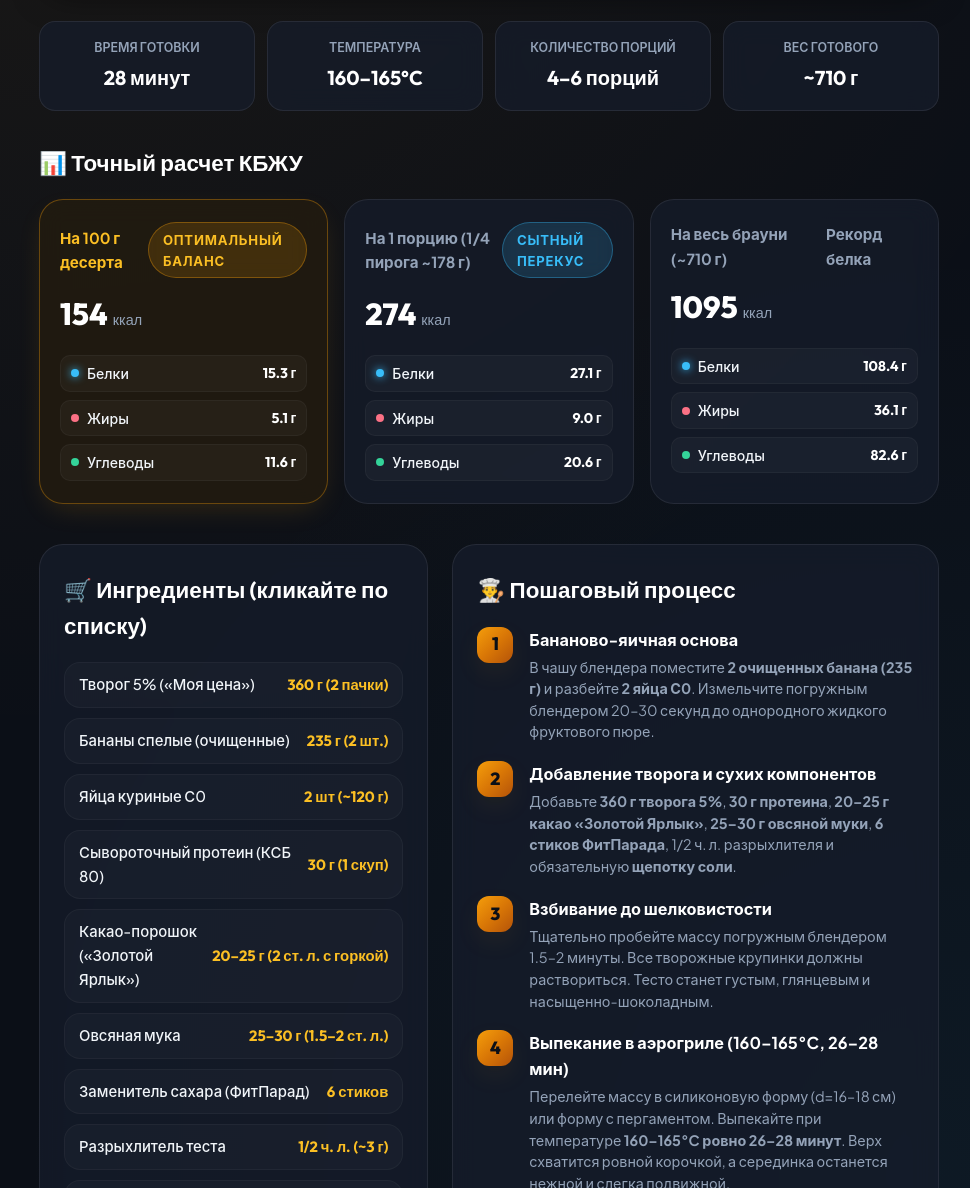
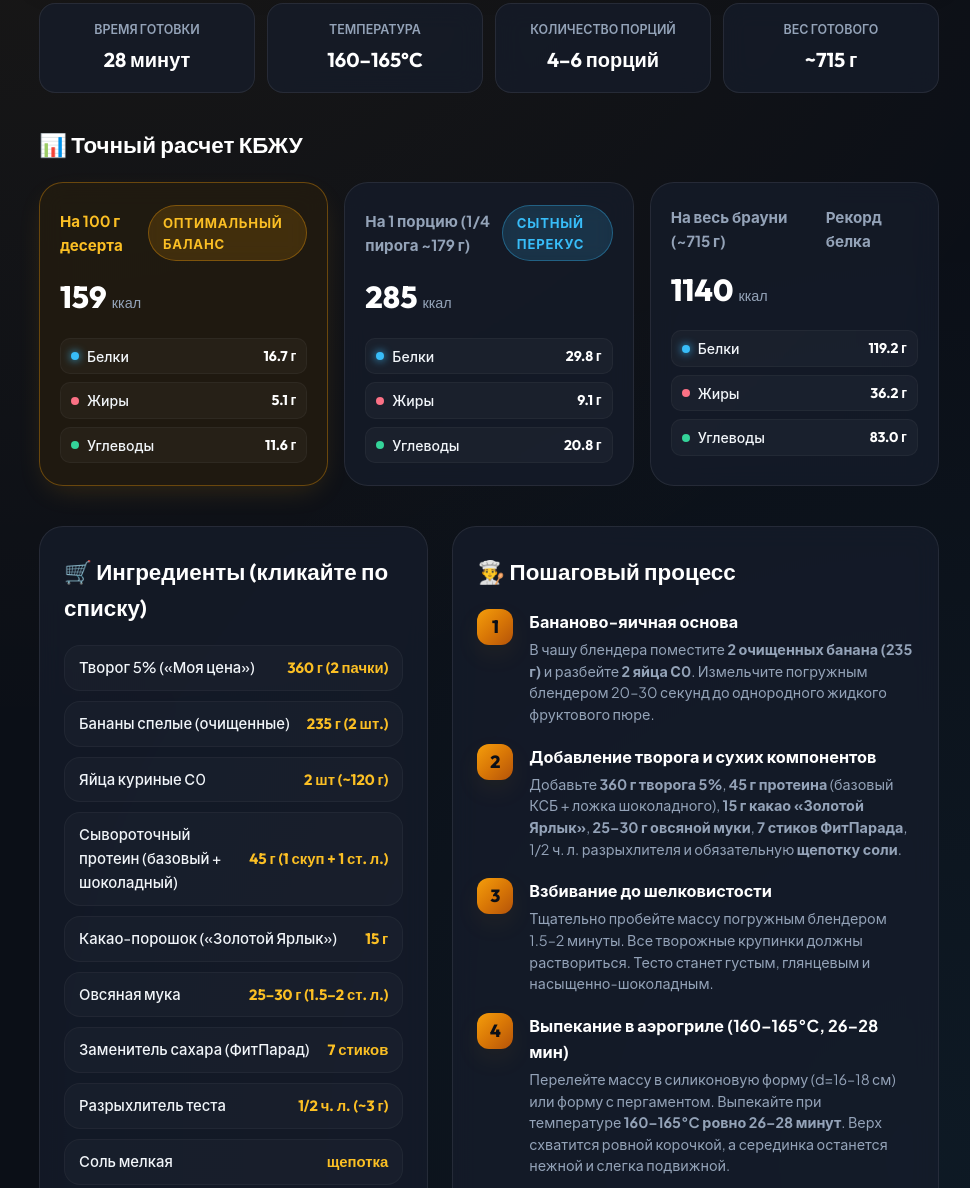
Before and after one commit to bakan-off/pp-recipes, a plain HTML site: page chocolate-banana-brownie.html in a window 1280 px wide. Shown: the part 897-2085 px from the top of the page, without its empty margins (151-1121 px from the left). Drawn offline with Linux system fonts and the light colour scheme.

Commit message:
Update Chocolate Banana Brownie with 15g cocoa and 45g protein (119.2g total protein)

```diff
--- a/chocolate-banana-brownie.html
+++ b/chocolate-banana-brownie.html
@@ -660,13 +660,13 @@
         <header class="hero">
             <div class="badge-bar">
                 <span class="badge gold">🍫 Фадж-брауни & чизкейк</span>
-                <span class="badge blue">💪 108.4 г чистого белка</span>
+                <span class="badge blue">💪 119.2 г чистого белка</span>
                 <span class="badge">💨 Аэрогриль • 160°C</span>
                 <span class="badge green">🌾 На овсяной муке</span>
             </div>
             <h1>Шоколадно-банановый брауни-чизкейк</h1>
             <p class="hero-desc">
-                Влажный, тающий десерт с глубоким шоколадным вкусом какао «Золотой Ярлык», сладостью спелых бананов и нежной творожной основой. Овсяная мука с протеином надежно удерживают влагу без грамма пшеничной муки.
+                Влажный, тающий десерт с глубоким шоколадным вкусом какао «Золотой Ярлык», сладостью спелых бананов и нежной творожной основой. Овсяная мука с двойной порцией протеина надежно удерживают влагу без грамма пшеничной муки.
             </p>
         </header>
 
@@ -691,7 +691,7 @@
             </div>
             <div class="meta-item">
                 <div class="meta-label">Вес готового</div>
-                <div class="meta-val">~710 г</div>
+                <div class="meta-val">~715 г</div>
             </div>
         </div>
 
@@ -705,11 +705,11 @@
                         <span>На 100 г десерта</span>
                         <span class="badge gold">Оптимальный баланс</span>
                     </div>
-                    <div class="calories-badge">154 <span>ккал</span></div>
+                    <div class="calories-badge">159 <span>ккал</span></div>
                     <div class="macro-row">
                         <div class="macro-pill">
                             <span class="macro-name"><span class="dot protein"></span>Белки</span>
-                            <span class="macro-val">15.3 г</span>
+                            <span class="macro-val">16.7 г</span>
                         </div>
                         <div class="macro-pill">
                             <span class="macro-name"><span class="dot fat"></span>Жиры</span>
@@ -725,22 +725,22 @@
                 <!-- 1 Portion Card -->
                 <div class="kbju-card">
                     <div class="kbju-card-title">
-                        <span>На 1 порцию (1/4 пирога ~178 г)</span>
+                        <span>На 1 порцию (1/4 пирога ~179 г)</span>
                         <span class="badge blue">Сытный перекус</span>
                     </div>
-                    <div class="calories-badge">274 <span>ккал</span></div>
+                    <div class="calories-badge">285 <span>ккал</span></div>
                     <div class="macro-row">
                         <div class="macro-pill">
                             <span class="macro-name"><span class="dot protein"></span>Белки</span>
-                            <span class="macro-val">27.1 г</span>
+                            <span class="macro-val">29.8 г</span>
                         </div>
                         <div class="macro-pill">
                             <span class="macro-name"><span class="dot fat"></span>Жиры</span>
-                            <span class="macro-val">9.0 г</span>
+                            <span class="macro-val">9.1 г</span>
                         </div>
                         <div class="macro-pill">
                             <span class="macro-name"><span class="dot carb"></span>Углеводы</span>
-                            <span class="macro-val">20.6 г</span>
+                            <span class="macro-val">20.8 г</span>
                         </div>
                     </div>
                 </div>
@@ -748,22 +748,22 @@
                 <!-- Whole Cake Card -->
                 <div class="kbju-card">
                     <div class="kbju-card-title">
-                        <span>На весь брауни (~710 г)</span>
+                        <span>На весь брауни (~715 г)</span>
                         <span>Рекорд белка</span>
                     </div>
-                    <div class="calories-badge">1095 <span>ккал</span></div>
+                    <div class="calories-badge">1140 <span>ккал</span></div>
                     <div class="macro-row">
                         <div class="macro-pill">
                             <span class="macro-name"><span class="dot protein"></span>Белки</span>
-                            <span class="macro-val">108.4 г</span>
+                            <span class="macro-val">119.2 г</span>
                         </div>
                         <div class="macro-pill">
                             <span class="macro-name"><span class="dot fat"></span>Жиры</span>
-                            <span class="macro-val">36.1 г</span>
+                            <span class="macro-val">36.2 г</span>
                         </div>
                         <div class="macro-pill">
                             <span class="macro-name"><span class="dot carb"></span>Углеводы</span>
-                            <span class="macro-val">82.6 г</span>
+                            <span class="macro-val">83.0 г</span>
                         </div>
                     </div>
                 </div>
@@ -789,12 +789,12 @@
                         <span class="ing-amount">2 шт (~120 г)</span>
                     </li>
                     <li class="ingredient-item" onclick="this.classList.toggle('checked')">
-                        <span class="ing-name">Сывороточный протеин (КСБ 80)</span>
-                        <span class="ing-amount">30 г (1 скуп)</span>
+                        <span class="ing-name">Сывороточный протеин (базовый + шоколадный)</span>
+                        <span class="ing-amount">45 г (1 скуп + 1 ст. л.)</span>
                     </li>
                     <li class="ingredient-item" onclick="this.classList.toggle('checked')">
                         <span class="ing-name">Какао-порошок («Золотой Ярлык»)</span>
-                        <span class="ing-amount">20–25 г (2 ст. л. с горкой)</span>
+                        <span class="ing-amount">15 г</span>
                     </li>
                     <li class="ingredient-item" onclick="this.classList.toggle('checked')">
                         <span class="ing-name">Овсяная мука</span>
@@ -802,7 +802,7 @@
                     </li>
                     <li class="ingredient-item" onclick="this.classList.toggle('checked')">
                         <span class="ing-name">Заменитель сахара (ФитПарад)</span>
-                        <span class="ing-amount">6 стиков</span>
+                        <span class="ing-amount">7 стиков</span>
                     </li>
                     <li class="ingredient-item" onclick="this.classList.toggle('checked')">
                         <span class="ing-name">Разрыхлитель теста</span>
@@ -831,7 +831,7 @@
                         <div class="step-num">2</div>
                         <div class="step-content">
                             <h4>Добавление творога и сухих компонентов</h4>
-                            <p>Добавьте <strong>360 г творога 5%</strong>, <strong>30 г протеина</strong>, <strong>20–25 г какао «Золотой Ярлык»</strong>, <strong>25–30 г овсяной муки</strong>, <strong>6 стиков ФитПарада</strong>, 1/2 ч. л. разрыхлителя и обязательную <strong>щепотку соли</strong>.</p>
+                            <p>Добавьте <strong>360 г творога 5%</strong>, <strong>45 г протеина</strong> (базовый КСБ + ложка шоколадного), <strong>15 г какао «Золотой Ярлык»</strong>, <strong>25–30 г овсяной муки</strong>, <strong>7 стиков ФитПарада</strong>, 1/2 ч. л. разрыхлителя и обязательную <strong>щепотку соли</strong>.</p>
                         </div>
                     </div>
 
```
Also changed, not shown: index.html (+3 -3 lines).
